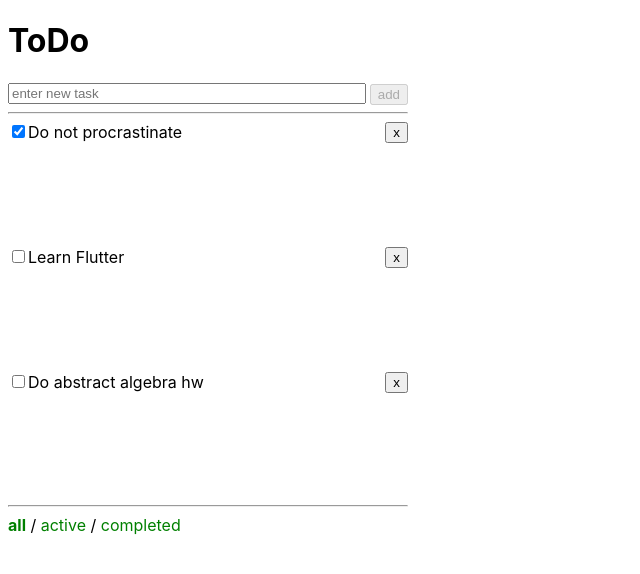
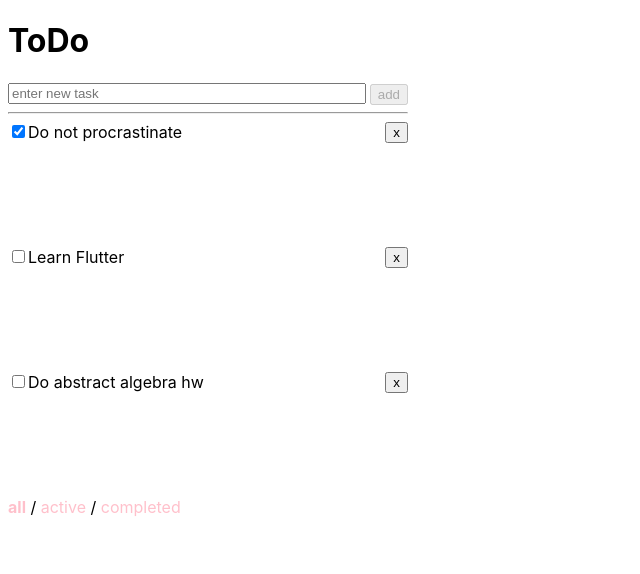
Before and after one commit to elifyagmurturan/ReactApps, a React (Create React App) app in the folder to-do-list/: page / in a window 1280 px wide. Shown: the top 574 px of the page, without its empty margins (0-640 px from the left). Built offline with nearby package versions, Linux system fonts and the light colour scheme.

Commit message:
completed todo list app

```diff
--- a/to-do-list/src/AddTodo.js
+++ b/to-do-list/src/AddTodo.js
@@ -1,34 +1,23 @@
-import React from 'react'
+import React, {useState} from 'react'
 
-export default class AddTodo extends React.Component {
-    constructor(props){
-        super(props)
-        this.state = {input: ''}
-        this.handleInput = this.handleInput.bind(this)
-        this.handleAdd = this.handleAdd.bind(this)
+export default function AddTodo({addTodo}) {
+    const [input, setInput] = useState('')
+
+    function handleInput(e) {
+        setInput(e.target.value)
     }
 
-    handleInput(e) {
-        this.setState({input:e.target.value})
-    }
-
-    handleAdd () {
-        const {input} = this.state
-        const {addTodo} = this.props
+    function handleAdd () {
         if(input) {
             addTodo(input)
-            this.setState({input:''})
+            setInput('')
         }
     }
 
-    render() {
-        const {input} = this.state
-
-        return (
-            <form onSubmit={e =>{ e.preventDefault(); this.handleAdd() }}>
-                <input type="text" placeholder="enter new task" style={{width: 350, height:15}} value={input} onChange={this.handleInput}/>
-                <input type="submit" style={{float: 'right', marginTop:2}} disabled={!input} value="add"/>
-            </form>
-        )
-    }
+    return (
+        <form onSubmit={e =>{ e.preventDefault(); handleAdd() }}>
+            <input type="text" placeholder="enter new task" style={{width: 350, height:15}} value={input} onChange={handleInput}/>
+            <input type="submit" style={{float: 'right', marginTop:2}} disabled={!input} value="add"/>
+        </form>
+    )
 }
--- a/to-do-list/src/App.js
+++ b/to-do-list/src/App.js
@@ -1,67 +1,21 @@
-import React from 'react'
+import React, {useReducer, useEffect, useMemo} from 'react'
 import Header from './Header'
 import AddTodo from './AddTodo'
 import TodoList from './TodoList'
 import TodoFilter from './TodoFilter'
 import StateContext from './StateContext'
-import {fetchAPITodos, generateID} from './api'
+import {fetchAPITodos} from './api'
+import appReducer from './reducers'
 
-export default class App extends React.Component{
-    constructor(props){
-        super(props)
+export default function App(){
+    const [state, dispatch] = useReducer(appReducer, {todos: [], filter:'all'})
 
-        this.state = {todos:[], filteredTodos: [], filter:'all'}
+    useEffect(() => {
+        fetchAPITodos().then((todos) => dispatch({type: 'FETCH_TODOS', todos})
+        )}, [])
 
-        this.fetchTodos = this.fetchTodos.bind(this)
-        this.addTodo = this.addTodo.bind(this)
-        this.toggleTodo = this.toggleTodo.bind(this)
-        this.removeTodo = this.removeTodo.bind(this)
-        this.filterTodos = this.filterTodos.bind(this)
-    }
-    componentDidMount() {
-        this.fetchTodos()
-    }
-
-    fetchTodos() {
-        fetchAPITodos().then((todos) => {
-            this.setState({todos})
-            this.filterTodos()
-        })
-    }
-
-    addTodo(title){
-        const {todos} = this.state
-        const newTodo = {id: generateID(), title, completed:false}
-        this.setState({todos: [newTodo, ...todos]})
-        this.filterTodos()
-    }
-
-    toggleTodo(id){
-        const {todos} = this.state
-
-        const newTodos = todos.map( t=> {
-            if(t.id === id){
-                return {...t, completed: !t.completed}
-            }
-            return t
-        }, [])
-        this.setState({todos:newTodos})
-        this.filterTodos()
-    }
-
-    removeTodo(id) {
-        const {todos} = this.state
-        const newTodos = todos.filter( t=> {
-            if(t.id === id){
-                return false
-            }
-            return true
-        })
-        this.setState({todos: newTodos})
-        this.filterTodos()
-    }
-
-    applyFilter(todos, filter){
+    const filteredTodos = useMemo(() => {
+        const{filter, todos} = state
         switch(filter){
             case 'active':
                 return todos.filter(t => t.completed === false)
@@ -71,29 +25,34 @@ export default class App extends React.Component{
                 case 'all':
                     return todos
         }
+    }, [state])
+
+    function addTodo(title){
+        dispatch({type: 'ADD_TODO', title})
     }
 
-  filterTodos (filterArg) {
-    this.setState(({ todos, filter }) => ({
-      filter: filterArg || filter,
-      filteredTodos: this.applyFilter(todos, filterArg || filter)
-    }))
-  }
+    function toggleTodo(id){
+        dispatch({type: 'TOGGLE_TODO', id})
+    }
 
-  render () {
-    const { filter, filteredTodos } = this.state
+    function removeTodo(id){
+        dispatch({type: 'REMOVE_TODO', id})
+    }
 
-    return (
-      <StateContext.Provider value={filteredTodos}>
-        <div style={{ width: 400 }}>
-          <Header />
-          <AddTodo addTodo={this.addTodo} />
-          <hr />
-          <TodoList toggleTodo={this.toggleTodo} removeTodo={this.removeTodo} />
-          <hr />
-          <TodoFilter filter={filter} filterTodos={this.filterTodos} />
-        </div>
-      </StateContext.Provider>
+    function filterTodos(filter){
+        dispatch({type: 'FILTER_TODOS', filter})
+    }
+
+    return(
+        <StateContext.Provider value={filteredTodos}>
+            <div style={{width:400}}>
+                <Header/>
+                <AddTodo addTodo={addTodo}/>
+                <hr/>
+                <TodoList toggleTodo={toggleTodo} removeTodo={removeTodo}/>
+                <TodoFilter filter={state.filter} filterTodos={filterTodos}/>
+            </div>
+        </StateContext.Provider>
     )
-  }
+
 }
--- a/to-do-list/src/TodoFilter.js
+++ b/to-do-list/src/TodoFilter.js
@@ -1,38 +1,25 @@
 import React from 'react'
 
-class TodoFilterItem extends React.Component {
-    constructor(props){
-        super(props)
-        this.handleFilter = this.handleFilter.bind(this)
-    }
-
-    handleFilter(){
-        const {name, filterTodos} = this.props
+function TodoFilterItem ({ name, filterTodos, filter = 'all' }) {
+  function handleFilter () {
     filterTodos(name)
   }
 
-    render() {
-        const {name, filter = 'all'} = this.props
-        const style= {
-            color: 'green',
+  const style = {
+    color: 'pink',
     cursor: 'pointer',
     fontWeight: (filter === name) ? 'bold' : 'normal'
   }
 
-    return <span style={style} onClick={this.handleFilter}>{name}</span>
-    }
+  return <span style={style} onClick={handleFilter}>{name}</span>
 }
 
-export default class TodoFilter extends React.Component {
-    render() {
-        const {name, filter = 'all'} = this.props
+export default function TodoFilter (props) {
   return (
     <div>
-
-                <TodoFilterItem {...this.props} name='all' />{' / '}
-                <TodoFilterItem {...this.props} name='active' /> {' / '}
-                <TodoFilterItem {...this.props} name='completed'/>
+      <TodoFilterItem {...props} name="all" />{' / '}
+      <TodoFilterItem {...props} name="active" />{' / '}
+      <TodoFilterItem {...props} name="completed" />
     </div>
   )
 }
-}
--- a/to-do-list/src/TodoItem.js
+++ b/to-do-list/src/TodoItem.js
@@ -1,28 +1,17 @@
 import React from 'react'
 
-export default class TodoItem extends React.Component {
-    constructor(props){
-        super(props)
-        this.handleToggle = this.handleToggle.bind(this)
-        this.handleRemove = this.handleRemove.bind(this)
-    }
-    handleToggle() {
-        const {toggleTodo, id} = this.props
+export default function TodoItem({title, completed, id, toggleTodo, removeTodo}){
+    function handleToggle(){
         toggleTodo(id)
     }
-    handleRemove() {
-        const {removeTodo, id} = this.props
+    function handleRemove(){
         removeTodo(id)
     }
-    render() {
-        const {title, completed} = this.props
-
-        return (
-            <div style={{width: 400, height:125}}>
-                <input type="checkbox" checked={completed} onChange={this.handleToggle}/>
-                {title}
-                <button style={{float:'right'}} onChange={this.handleRemove}>x</button>
-            </div>
-        )
-    }
+    return (
+        <div style={{width: 400, height:125}}>
+            <input type="checkbox" checked={completed} onChange={handleToggle}/>
+            {title}
+            <button style={{float:'right'}} onClick={handleRemove}>x</button>
+        </div>
+    )
 }
--- a/to-do-list/src/TodoList.js
+++ b/to-do-list/src/TodoList.js
@@ -1,14 +1,10 @@
-import React from 'react'
+import React, {useContext} from 'react'
 import TodoItem from './TodoItem'
 import StateContext from './StateContext'
 
-export default class TodoList extends React.Component{
-    static contextType = StateContext
+export default function TodoList(props){
+    const items = useContext(StateContext)
 
-    render(){
-        const items = this.context
-
-        return items.map(item =>
-            <TodoItem{...item} {...this.props} key={item.id}/>)
-    }
+    return items.map(item =>
+        <TodoItem{...item} {...props} key={item.id}/>)
 }
--- /dev/null
+++ b/to-do-list/src/reducers.js
@@ -0,0 +1,50 @@
+import { generateID } from './api'
+
+function filterReducer (state, action) {
+  if (action.type === 'FILTER_TODOS') {
+    return action.filter
+  } else {
+    return state
+  }
+}
+
+function todosReducer (state, action) {
+  switch (action.type) {
+    case 'FETCH_TODOS':
+      return action.todos
+
+    case 'ADD_TODO':
+      const newTodo = {
+        id: generateID(),
+        title: action.title,
+        completed: false
+      }
+      return [ newTodo, ...state ]
+
+    case 'TOGGLE_TODO':
+      return state.map(t => {
+        if (t.id === action.id) {
+          return { ...t, completed: !t.completed }
+        }
+        return t
+      }, [])
+
+    case 'REMOVE_TODO':
+      return state.filter(t => {
+        if (t.id === action.id) {
+          return false
+        }
+        return true
+      })
+
+    default:
+      return state
+  }
+}
+
+export default function appReducer (state, action) {
+  return {
+    todos: todosReducer(state.todos, action),
+    filter: filterReducer(state.filter, action)
+  }
+}
```
Also changed, not shown: 1 other file (tests, documents, lock files or other folders). Lines whose indentation alone changed are shown as unchanged.
